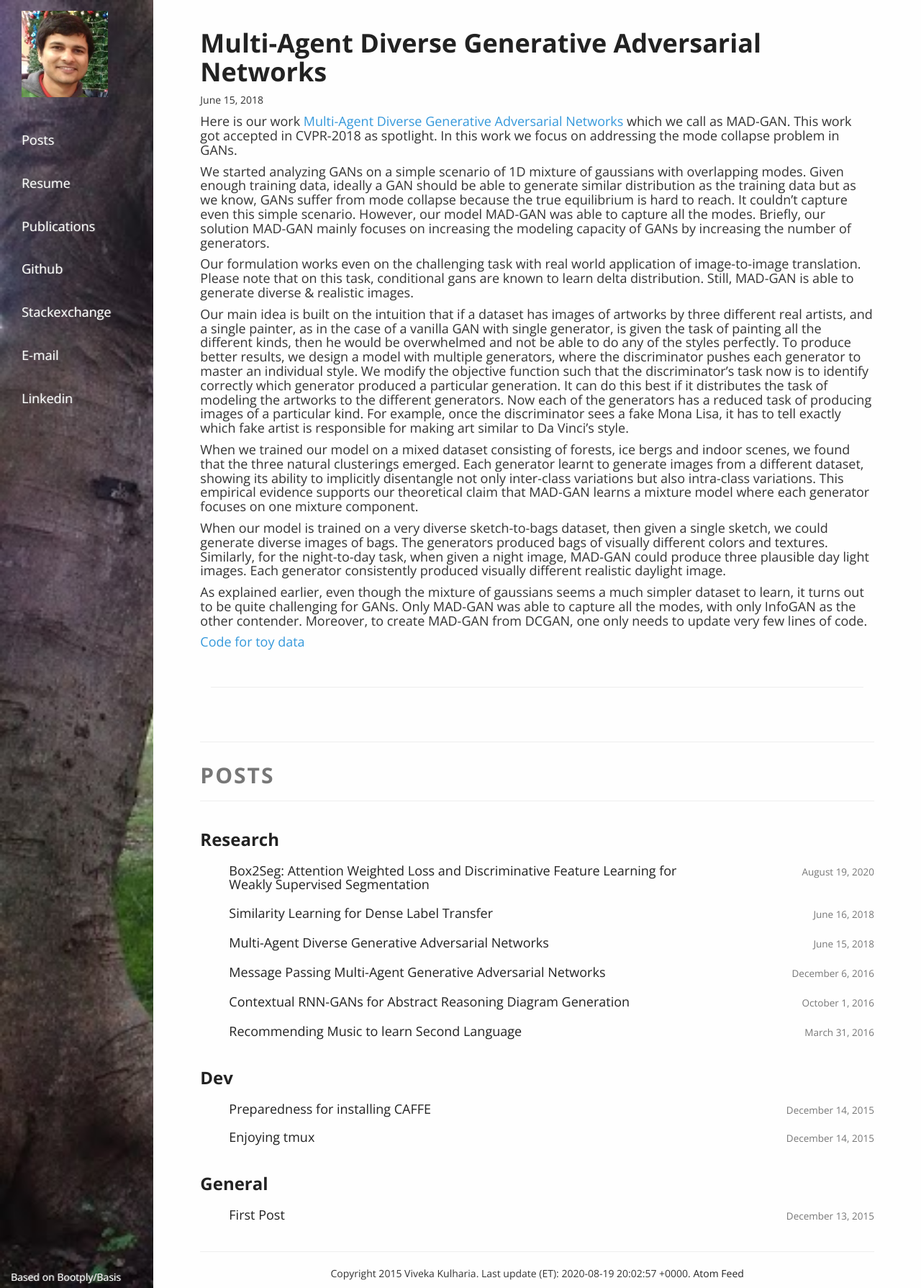
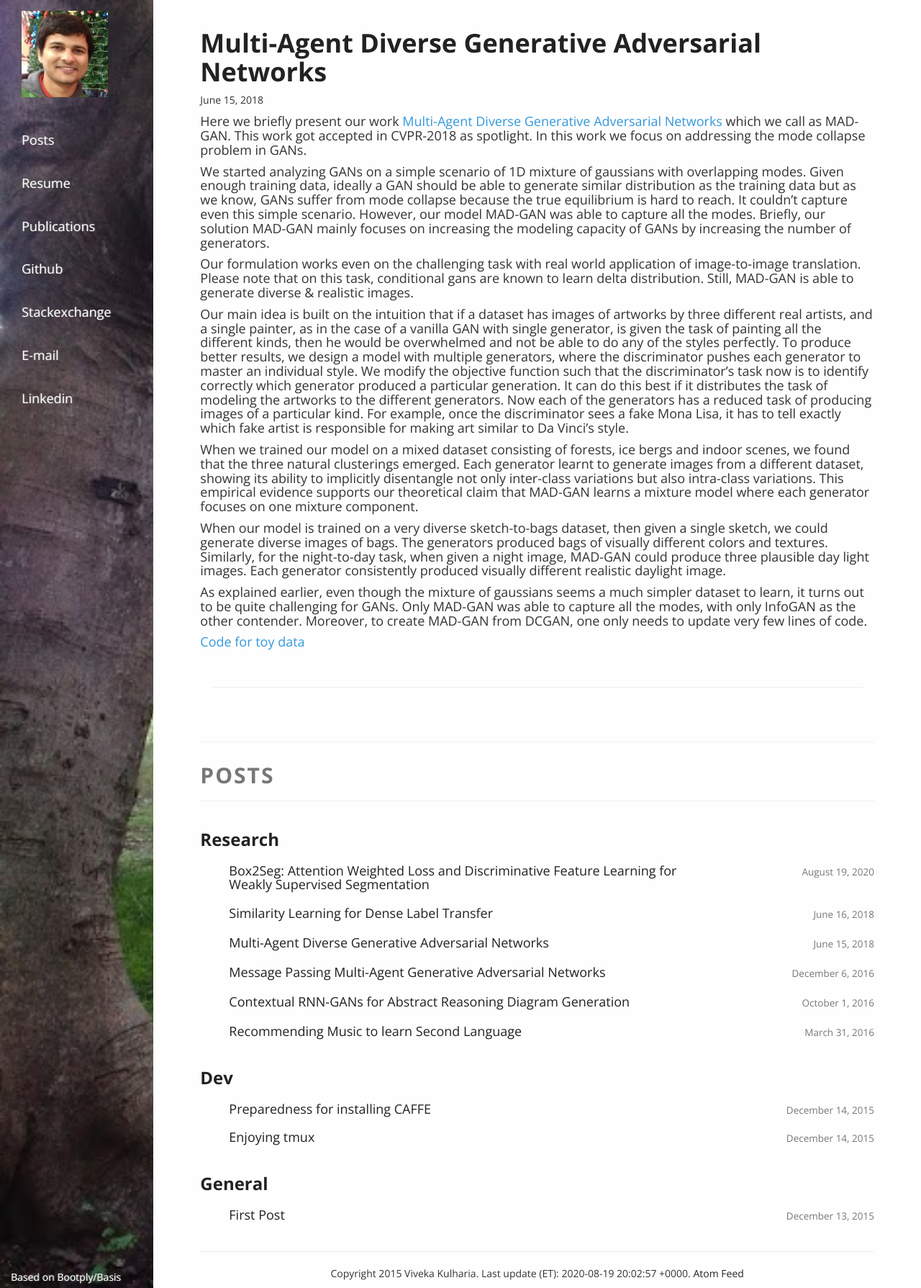
Before and after one commit to vivkul/vivkul.github.io, a Jekyll site: the page built from _posts/2018-06-15-MAD-GAN.md, in a window 1280 px wide. Shown: the whole page at 72% size. Built offline with Jekyll 4.4.1, drawn with Linux system fonts in a browser that asks for light colours; nearby versions of some CDN libraries.

Commit message:
Update 2018-06-15-MAD-GAN.md

```diff
--- a/_posts/2018-06-15-MAD-GAN.md
+++ b/_posts/2018-06-15-MAD-GAN.md
@@ -5,7 +5,7 @@ comments: false
 category: Research
 ---
 
-#### Here is our work [<font color="#3498DB">Multi-Agent Diverse Generative Adversarial Networks</font>](https://arxiv.org/abs/1704.02906){:target="_blank"} which we call as MAD-GAN. This work got accepted in CVPR-2018 as spotlight. In this work we focus on addressing the mode collapse problem in GANs.
+#### Here we briefly present our work [<font color="#3498DB">Multi-Agent Diverse Generative Adversarial Networks</font>](https://arxiv.org/abs/1704.02906){:target="_blank"} which we call as MAD-GAN. This work got accepted in CVPR-2018 as spotlight. In this work we focus on addressing the mode collapse problem in GANs.
 
 #### We started analyzing GANs on a simple scenario of 1D mixture of gaussians with overlapping modes. Given enough training data, ideally a GAN should be able to generate similar distribution as the training data but as we know, GANs suffer from mode collapse because the true equilibrium is hard to reach. It couldn't capture even this simple scenario. However, our model MAD-GAN was able to capture all the modes. Briefly, our solution MAD-GAN mainly focuses on increasing the modeling capacity of GANs by increasing the number of generators.
 
```
